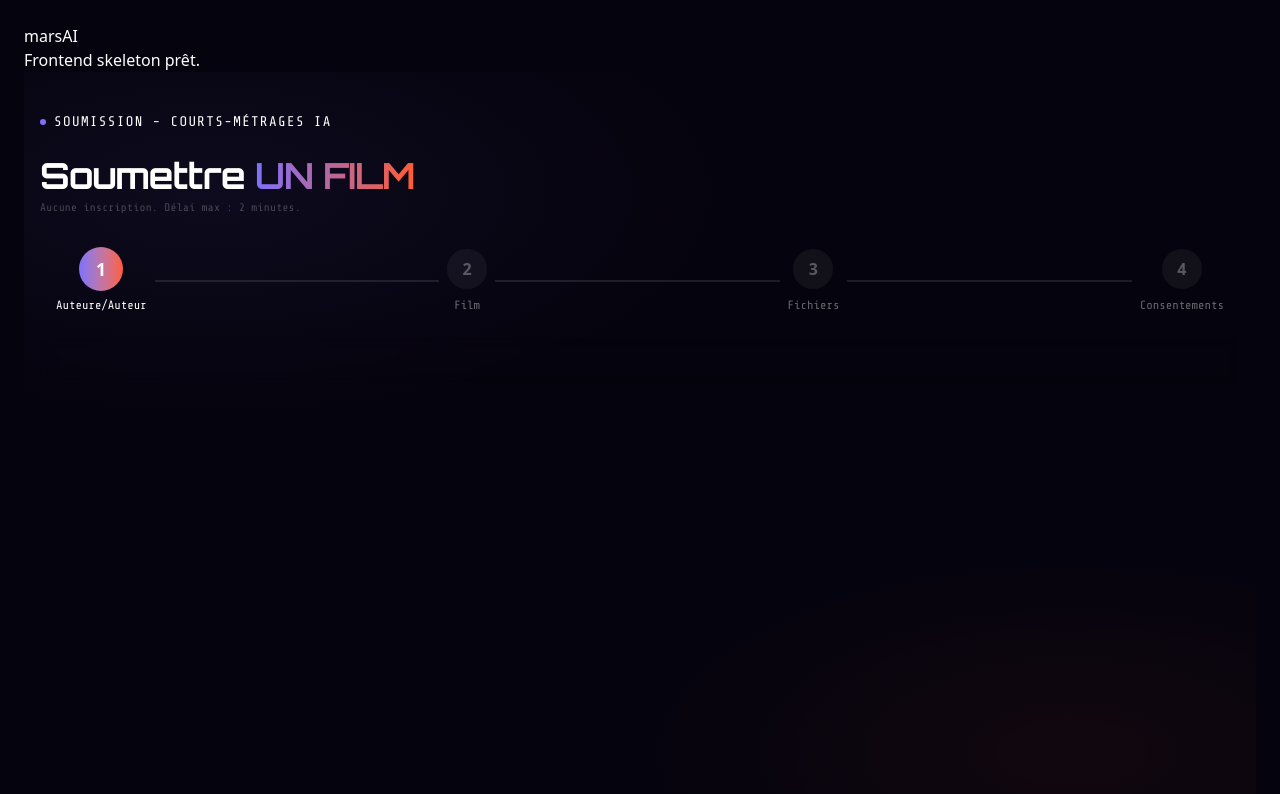
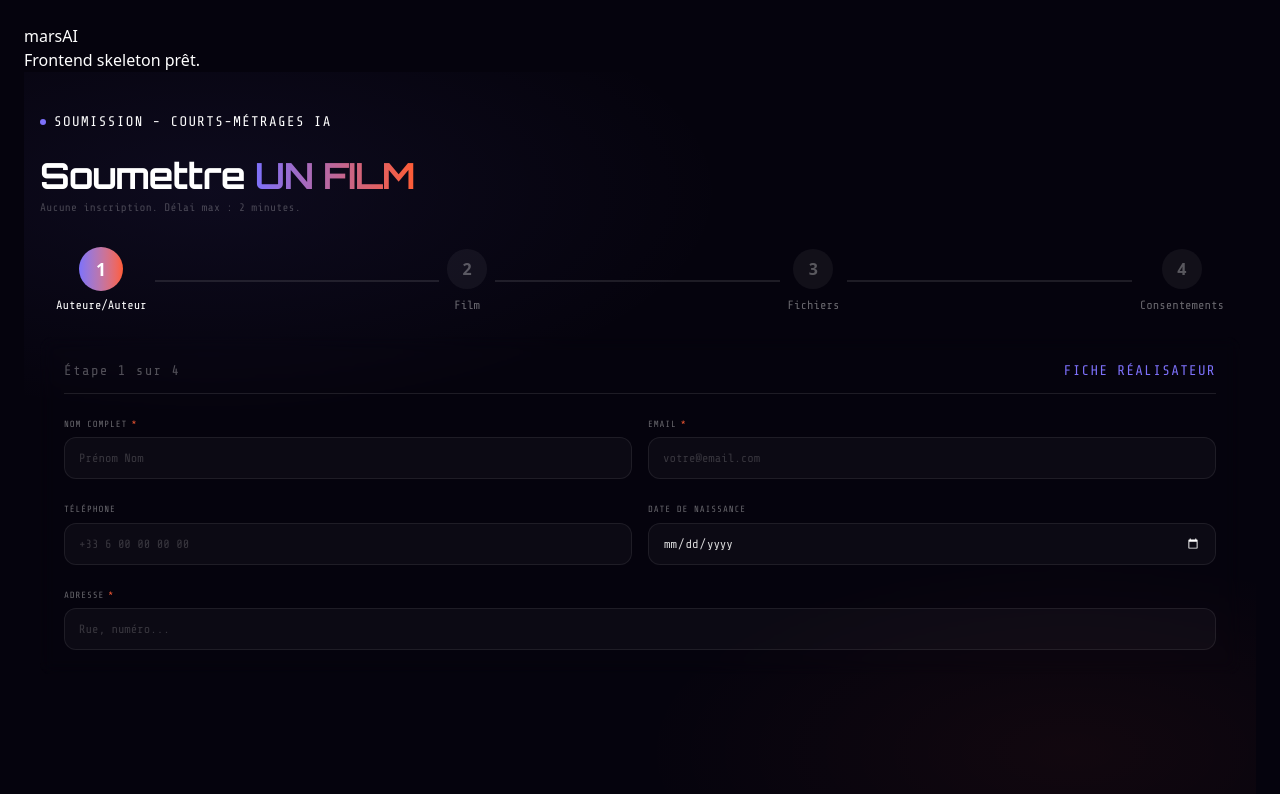
Before and after one commit to pascal-fortunati/marsAI, a React (Vite) app in the folder frontend/: page / in a window 1280 px wide. Shown: the top 794 px of the page. Built offline with nearby package versions, Linux system fonts and the light colour scheme.

Commit message:
Formulaire Etape1 en cours

```diff
--- a/frontend/src/view/submit/Step1.tsx
+++ b/frontend/src/view/submit/Step1.tsx
@@ -8,3 +8,46 @@ interface Step1Props {
 const JOBS = ["Réalisateur·rice", "Scénariste", "Producteur·rice", "Monteur·euse", "Autre"];
 
 const HOW_FOUND = ["Réseaux sociaux", "Bouche à oreille", "Presse/Médias", "Partenaires", "Autre"];
+
+const Social = ["Instagram", "Youtube", "LinkedIn", "X/Twitter", "Facebook", "Tumblr", "Autre"];
+
+export default function Step1({ onNext }: Step1Props) {
+    return (
+        <div className="space-y-6">
+
+            {/* En-tête */}
+            <div className="flex justify-between items-center border-b border-white/10 pb-3">
+                <span className="f-mono text-sm tracking-widest text-white/30">
+                    Étape 1 sur 4
+                </span>
+                <span className="f-mono text-sm tracking-widest uppercase" style={{ color: "var(--col-vi)" }}>
+                    Fiche Réalisateur
+                </span>
+            </div>
+
+            {/* Informations personnelles */}
+            <div className="grid grid-cols-1 md:grid-cols-2 gap-4">
+                <FormField label="Nom complet" required>
+                    <input className="submit-input" placeholder="Prénom Nom" type="text" />
+                </FormField>
+                <FormField label="Email" required>
+                    <input className="submit-input" placeholder="votre@email.com" type="email" />
+                </FormField>
+            </div>
+
+            <div className="grid grid-cols-1 md:grid-cols-2 gap-4">
+                <FormField label="Téléphone" >
+                    <input className="submit-input" placeholder="+33 6 00 00 00 00" type="tel" />
+                </FormField>
+                <FormField label="Date de naissance" >
+                    <input className="submit-input" type="date" />
+                </FormField>
+            </div>
+
+            <FormField label="Adresse" required>
+                <input className="submit-input" placeholder="Rue, numéro..." type="text" />
+            </FormField>
+
+        </div>
+    )
+}
--- a/frontend/src/view/submit/SubmitPage.tsx
+++ b/frontend/src/view/submit/SubmitPage.tsx
@@ -1,7 +1,6 @@
 import React, { useState } from "react";
 import Progress from "./Progress";
-// import Step1Author from "./Step1";
-// import StepPlaceholder from "./Placeholder";
+import Step1 from "./Step1";
 
 export default function SubmitPage() {
     const [step, setStep] = useState(1);
@@ -51,10 +50,7 @@ export default function SubmitPage() {
                 { /* Formulaire */}
                 <div className="rounded-xl p-6 mt-2" style={{ background: "var(--col-bg-2)", border: "1px solid var(--col-bg-3)", backdropFilter: "blur(8px)" }}>
 
-                    {/* {step === 1 && <Step1 onNext={goNext} />}
-                    {step === 2 && <Placeholder label="Film" onPrev={goPrev} onNext={goNext} />}
-                    {step === 3 && <Placeholder label="Fichiers" onPrev={goPrev} onNext={goNext} />}
-                    {step === 4 && <Placeholder label="Consentements" onPrev={goPrev} onNext={() => alert("Soumis !")} />} */}
+                    {step === 1 && <Step1 onNext={goNext} />}
 
                 </div>
 
```
